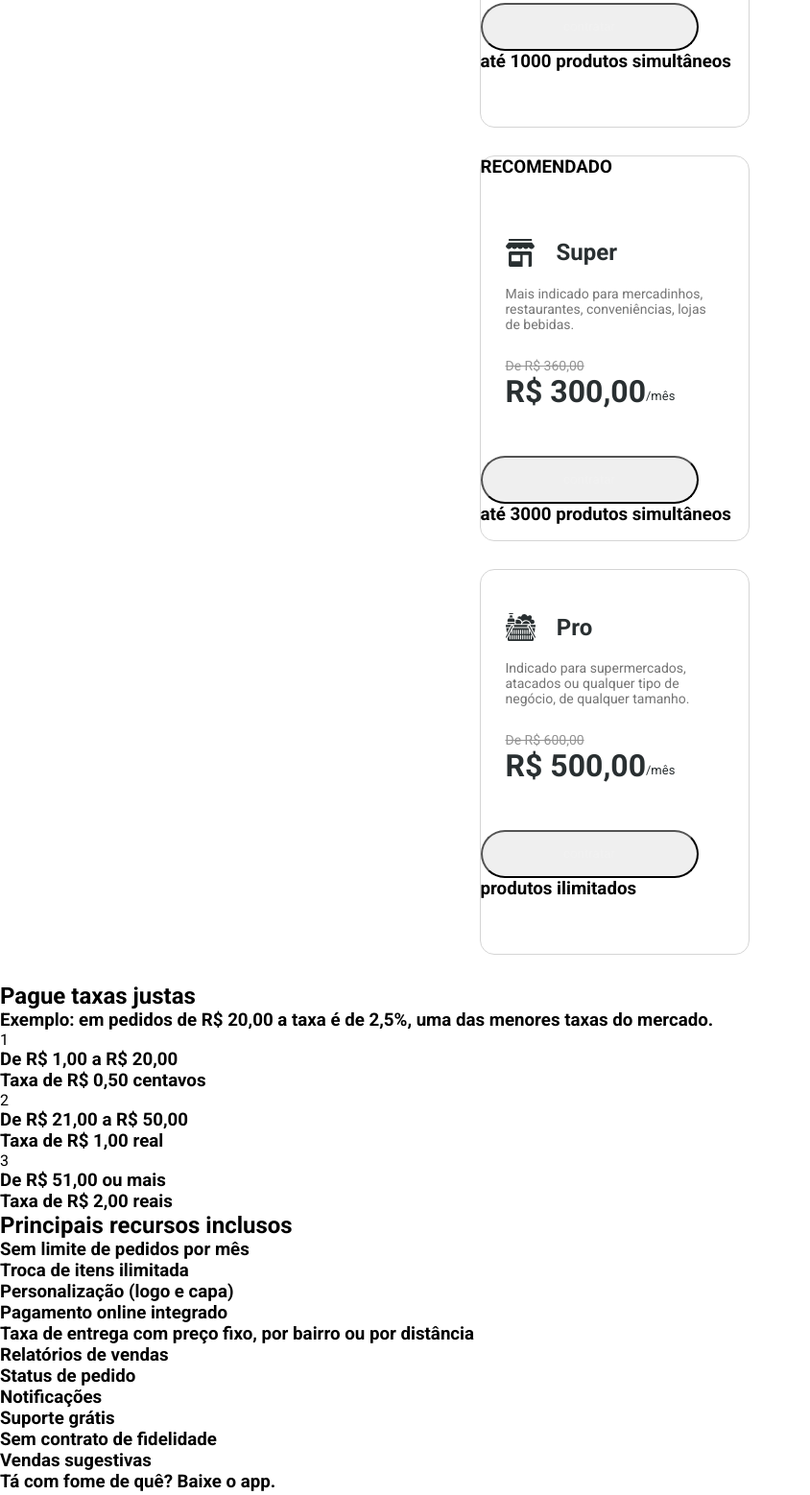
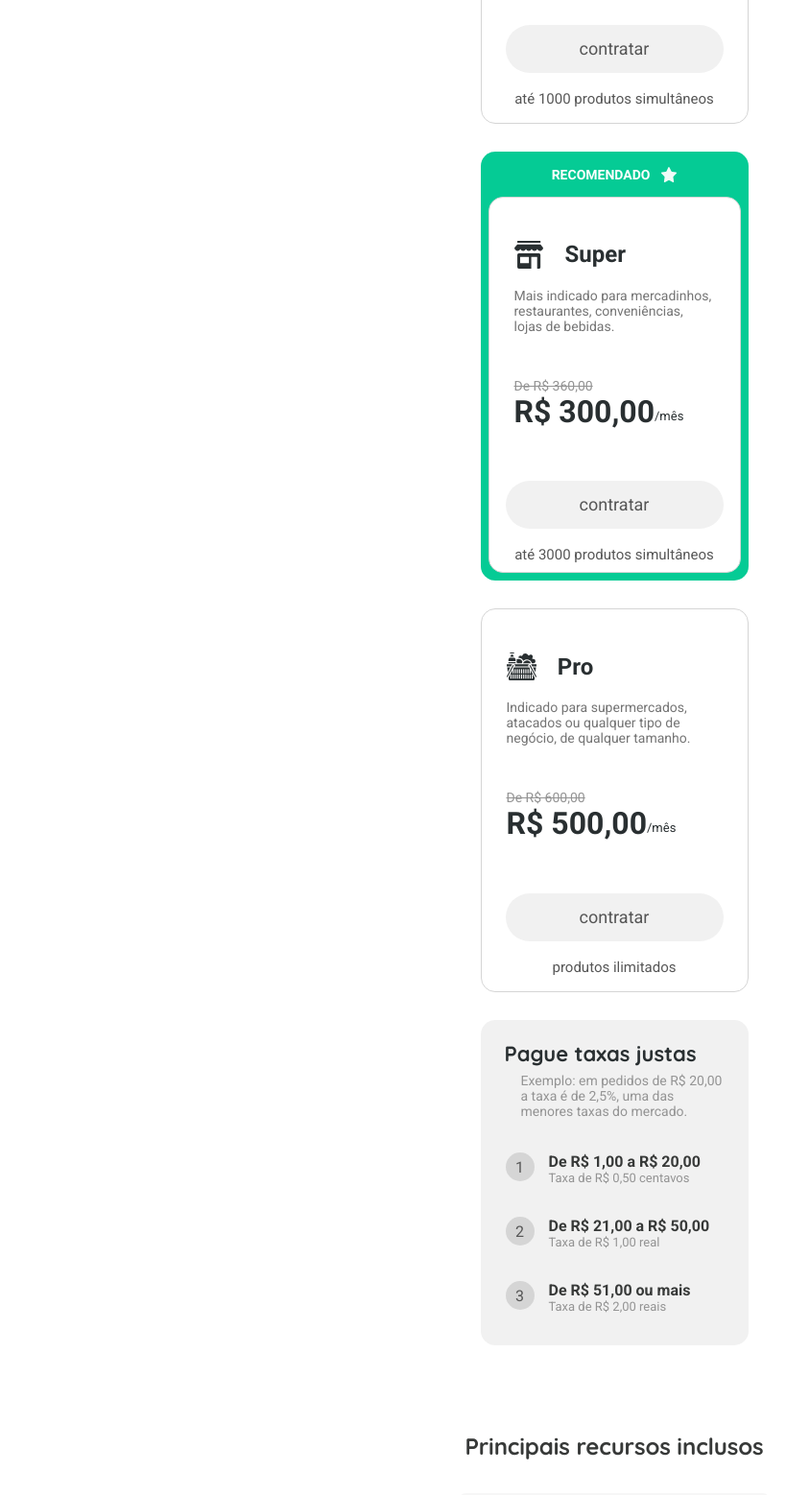
Before and after one commit to IsacLima/TemRango, a plain HTML site: page TemRango-Prices/index.html in a window 1280 px wide. Shown: the part 1024-2582 px from the top of the page at 96% size, without its empty margins (0-844 px from the left). Drawn offline with Linux system fonts and the light colour scheme.

Commit message:
style: add sections, description an resources styles

```diff
--- a/TemRango-Prices/assets/css/style.css
+++ b/TemRango-Prices/assets/css/style.css
@@ -41,18 +41,65 @@ nav{
     color: #949494;
 }
 
+main{
+    display: grid;
+}
+
 .content{
     display: grid;
 }
 
 .content__section{
-    height: 400px;
-    width: 279px;
+    justify-self: center;
+}
+
+.content__box{
+    height: 398px;
+    width: 277px;
     margin-bottom: 29px;
     justify-self: center;
     border-radius: 15px;
     border: 1px solid #D5D5D5;
+    background-color: #FFFFFF;
 
+}
+
+.content__section--recomended .content__box{
+    height: 390px;
+    width: 261px;
+}
+
+.content__section--recomended .content__prices{
+    margin-bottom: 46.76px;
+}
+
+.content__section--recomended{
+    height: 447px;
+    width: 279px;
+    margin-bottom: 29px;
+    display: grid;
+    border-radius: 15px;
+    background-color: #05CB95;
+}
+
+.content--recomended{
+    height: 20px;
+    margin: 14px 0 13px;
+    justify-self: center;
+    display: flex;
+    align-items: center;
+}
+
+.recomended__text{
+    font-size: 14px;
+    font-weight: 700;
+    color: #FFFFFF;
+}
+
+.recomended__img{
+    margin-left: 12px;
+    height: 15.28px;
+    width: 15.96px;
 }
 
 .content__header{
@@ -69,6 +116,7 @@ nav{
 }
 
 .content__description__text{
+    height: 67px;
     margin: 0 26px 27px;
     font-size: 14px;
     font-weight: 400;
@@ -92,6 +140,7 @@ nav{
 }
 
 .content__price{
+    height: 44.24px;
     font-size: 32px;
     font-weight: 700;
     color: #292F31;
@@ -99,14 +148,128 @@ nav{
 
 .content__price--n{
     font-size: 13px;
-    margin-bottom: 7px;
+    margin-bottom: 13px;
     font-weight: 400;
     color: #292F31;
+}
+
+.content__footer{
+    display: grid;
 }
 
 .content__btn{
     height: 50px;
     width: 227px;
+    margin-bottom: 18px;
+    justify-self: center;
+    border-style: none;
     border-radius: 30px;
-    color: #F1F1F1;
+    font-size: 18px;
+    font-weight: 500;
+    color: #575757;
+    background-color: #F1F1F1;
 }
+
+.content__footer__obs{
+    font-size: 15px;
+    font-weight: 400;
+    justify-self: center;
+    color: #575757;
+}
+
+.obs{
+    height: 339px;
+    width: 279px;
+    margin-bottom: 90px;
+    justify-self: center;
+    border-radius: 15px;
+    background-color: #F1F1F1;
+}
+
+.obs__title{
+    height: 31px;
+    margin: 21px 0 3px 25px;
+    font-family: 'Quicksand', sans-serif;
+    font-size: 22px;
+    font-weight: 700;
+    color: #292F31;
+}
+
+.obs__subtitle{
+    margin: 0 25px 35px 42px;
+    font-size: 14px;
+    font-weight: 500;
+    color: #949494;
+}
+
+.obs__topic{
+    display: flex;
+}
+
+.obs__img{
+    height: 30px;
+    width: 30px;
+    margin: 0 15px 37px 26px;
+    border-radius: 50%;
+    display: flex;
+    align-items: center;
+    justify-content: center;
+    font-size: 16px;
+    font-weight: 500;
+    color: #575757;
+    background-color: #D5D5D5;
+}
+
+.topic__content__title{
+    height: 19px;
+    font-size: 16px;
+    font-weight: 700;
+    color: #373938;
+}
+
+.topic__content__subtitle{
+    font-size: 13px;
+    font-weight: 400;
+    color: #949494;
+}
+
+.resources{
+    margin: 0 16px 115px;
+    justify-self: center;
+}
+
+.resources__title{
+    height: 30px;
+    margin-bottom: 34px;
+    font-family: 'Quicksand', sans-serif;
+    font-size: 24px;
+    letter-spacing: -0.1px;
+    font-weight: 700;
+    text-align: center;
+    color: #373938;
+}
+
+.resources__gray-box{
+    height: auto;
+    width: 328px;
+    border-radius: 10px;
+    background-color: #F6F6F6;
+    display: flex;
+    align-items: center;
+}
+
+.resources__white-box{
+    height: auto;
+    width: 328px;
+    border-radius: 10px;
+    background-color: #FFFFFF;
+    display: flex;
+    align-items: center;
+}
+
+.resources__text{
+    margin: 14px 0 13px 20px;
+    font-size: 18px;
+    font-weight: 400;
+    color: #373938;
+}
--- a/TemRango-Prices/index.html
+++ b/TemRango-Prices/index.html
@@ -91,7 +91,7 @@
 
                 <div class="content--recomended">
                     <h3 class="recomended__text">RECOMENDADO</h3>
-                    <img src="" alt="" class="recomended__img">
+                    <img src="./assets/img/star.svg" alt="" class="recomended__img">
                 </div>
 
                 <div class="content__box">
```
Also changed, not shown: TemRango-Prices/assets/img/star.svg (added).
